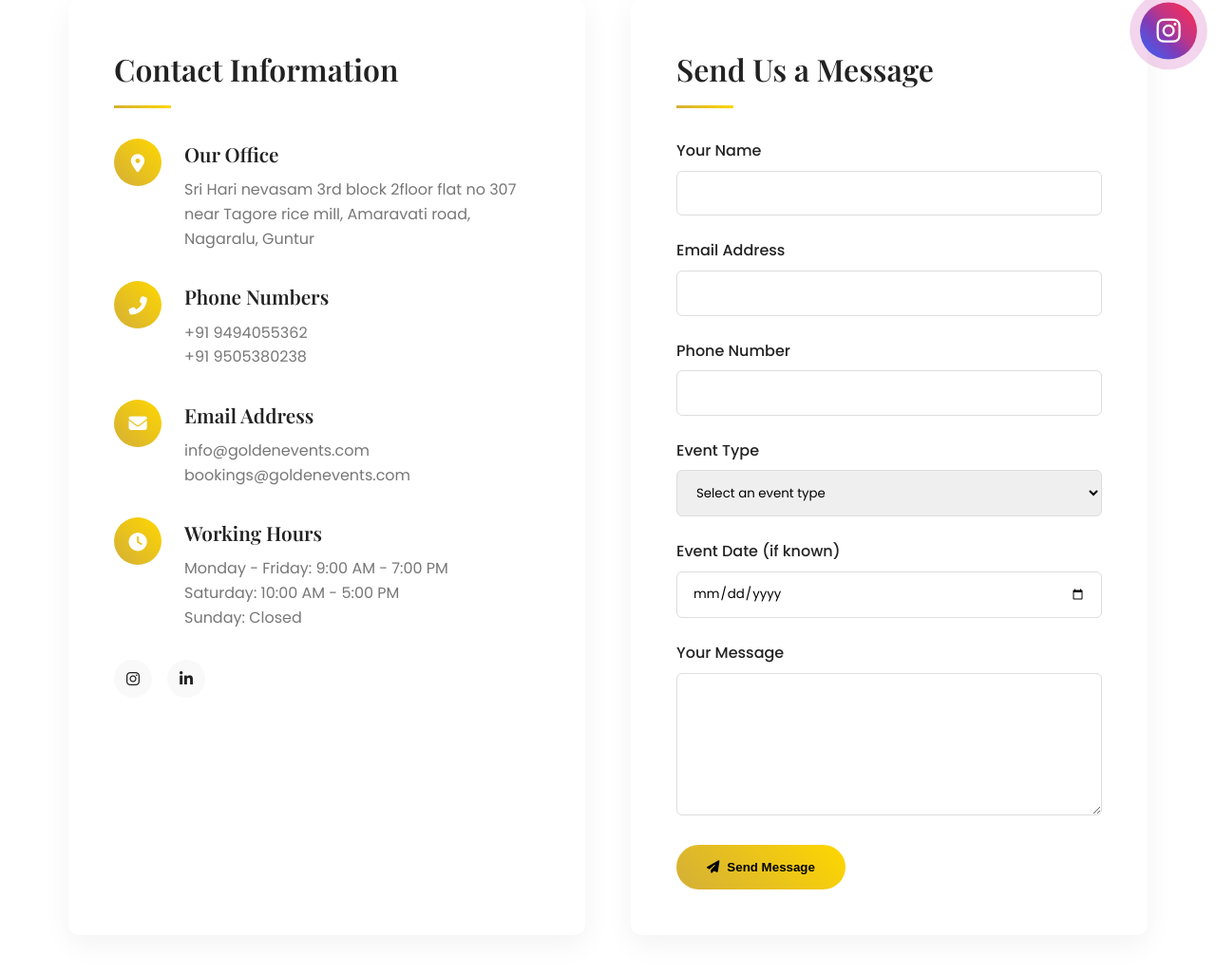
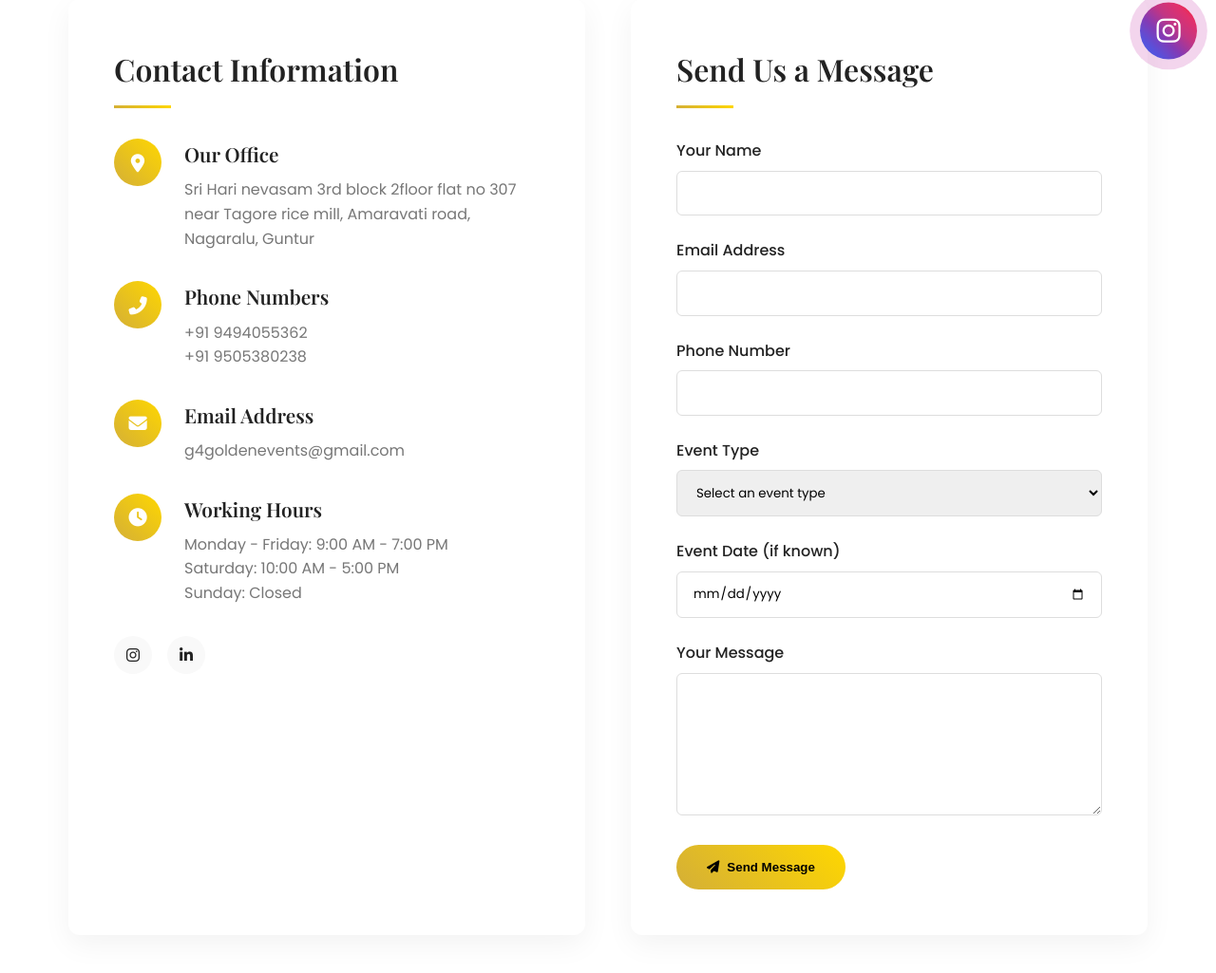
Before and after one commit to Saichamp/Event-Management-Website, a PHP site: page /contact.php in a window 1280 px wide. Shown: the part 565-1590 px from the top of the page at 95% size. Run offline with PHP 8.4, Linux system fonts and the light colour scheme.

Commit message:
gmail updated

```diff
--- a/contact.php
+++ b/contact.php
@@ -453,8 +453,8 @@
                 <div class="contact-method__content">
                     <h3>Email Address</h3>
                     <p>
-                        <a href="mailto:info@goldenevents.com">info@goldenevents.com</a><br>
-                        <a href="mailto:bookings@goldenevents.com">bookings@goldenevents.com</a>
+                        <a href="mailto:g4goldenevents@gmail.com">g4goldenevents@gmail.com</a><br>
+
                     </p>
                 </div>
             </div>
```
